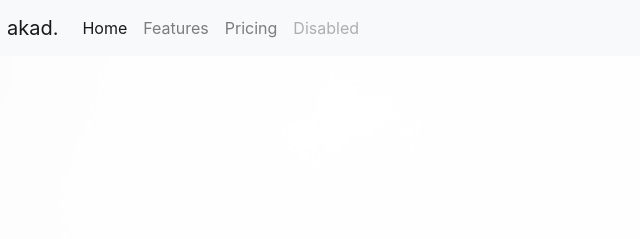
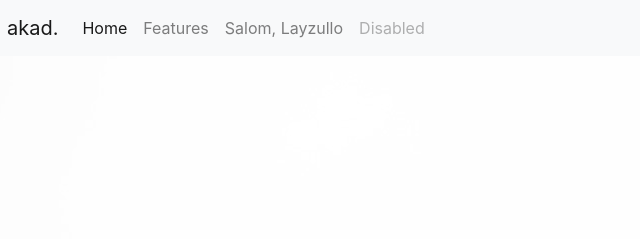
Before and after one commit to AzizSohibov/AzizSohibov, a plain HTML site: page index.html in a window 1280 px wide. Shown: the top 239 px of the page, 79-719 px from the left. Drawn offline with Linux system fonts and the light colour scheme.

Commit message:
Update index.html

```diff
--- a/index.html
+++ b/index.html
@@ -31,7 +31,7 @@
 						<a class="nav-link" href="#">Features</a>
 					  </li>
 					  <li class="nav-item">
-						<a class="nav-link" href="#">Pricing</a>
+						<a class="nav-link" href="#">Salom, Layzullo</a>
 					  </li>
 					  <li class="nav-item">
 						<a class="nav-link disabled" href="#">Disabled</a>
```
